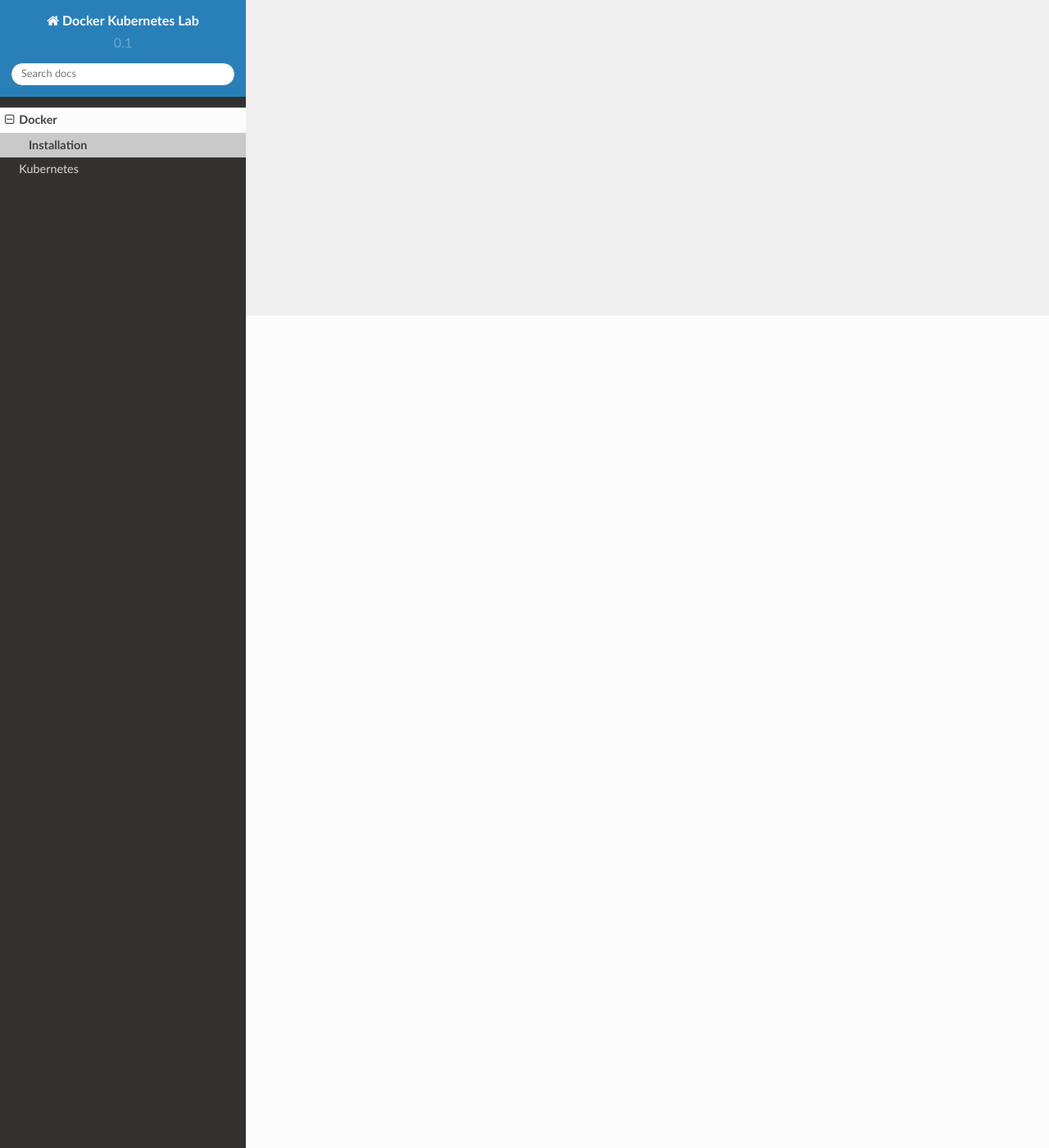
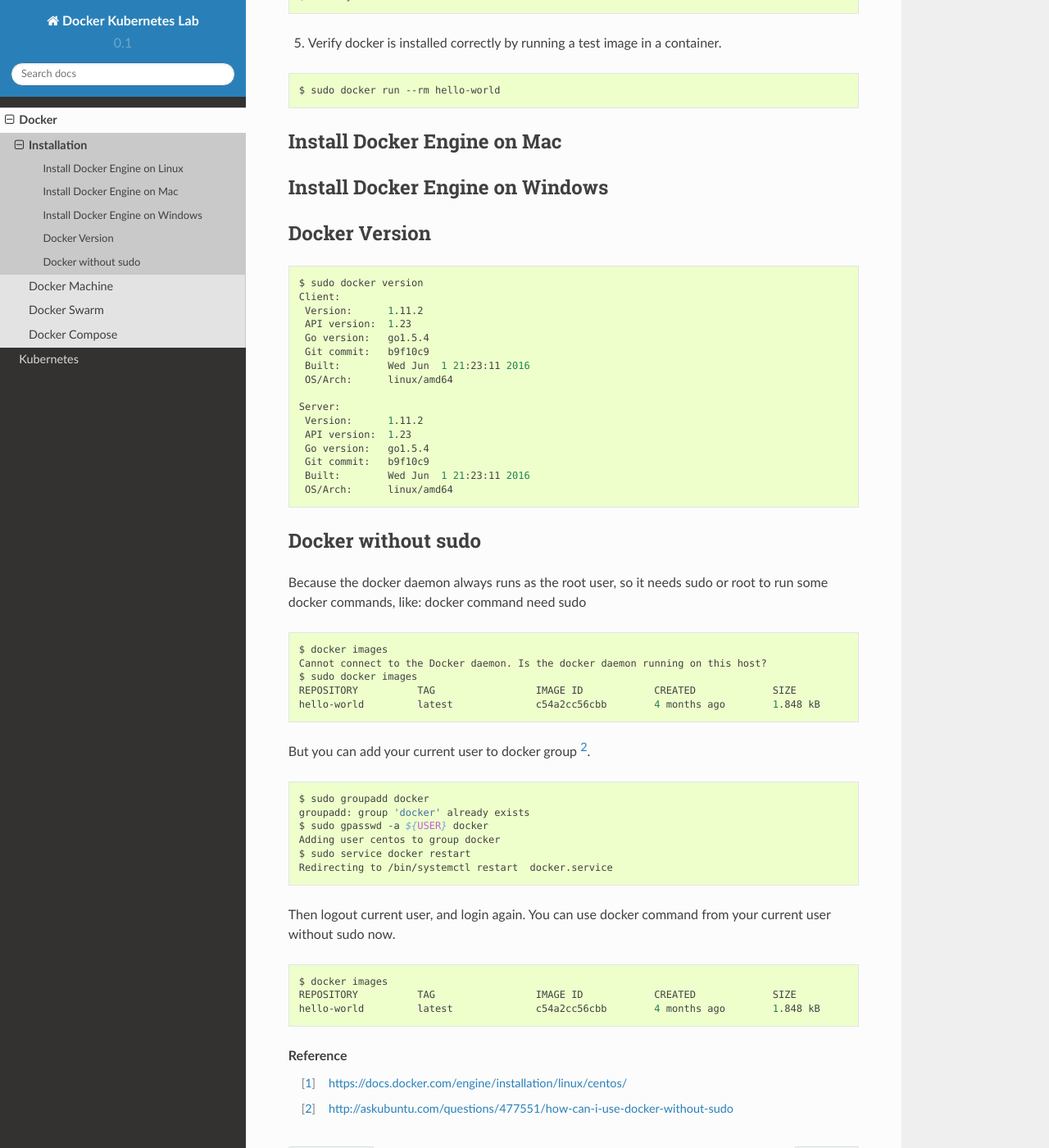
Before and after one commit to xiaopeng163/docker-k8s-lab, a Sphinx documentation site: the page built from docs/source/docker/install.rst, in a window 1280 px wide and 1400 px high, scrolled down 1015 px. Shown: the whole window at 82% size. Built offline with Sphinx 7.4.7 and the Read the Docs theme 2.0.0, drawn with Linux system fonts in a browser that asks for light colours; some of the changed text lies outside the part shown.

Commit message:
add some doc for docker install
Signed-off-by: Peng Xiao <xiaoquwl@gmail.com>

```diff
--- a/docs/source/docker.rst
+++ b/docs/source/docker.rst
@@ -5,3 +5,6 @@ Docker
    :maxdepth: 1
 
    docker/install
+   docker/docker-machine
+   docker/docker-swarm
+   docker/docker-compose
--- /dev/null
+++ b/docs/source/docker/docker-compose.rst
@@ -0,0 +1,2 @@
+Docker Compose
+==============
--- /dev/null
+++ b/docs/source/docker/docker-machine.rst
@@ -0,0 +1,2 @@
+Docker Machine
+===============
--- /dev/null
+++ b/docs/source/docker/docker-swarm.rst
@@ -0,0 +1,2 @@
+Docker Swarm
+============
--- a/docs/source/docker/install.rst
+++ b/docs/source/docker/install.rst
@@ -1,2 +1,127 @@
 Installation
 =============
+
+Most of the time, we talk about Docker, it means Docker Engine. It's a lightweight and powerful
+open source containerization technology combined with a work flow for building and containerizing your applications.
+
+
+Install Docker Engine on Linux
+------------------------------
+
+Host information:
+
+.. code-block:: bash
+
+  $ cat /etc/redhat-release
+  CentOS Linux release 7.2.1511 (Core)
+  $ uname -a
+  Linux ip-172-31-43-155 3.10.0-327.28.2.el7.x86_64 #1 SMP Wed Aug 3 11:11:39 UTC 2016 x86_64 x86_64 x86_64 GNU/Linux
+
+Install with scripts [#f1]_:
+
+1. Log into your machine as a user with sudo or root privileges.
+Make sure your existing packages are up-to-date.
+
+.. code-block:: bash
+
+  $ sudo yum update
+
+
+2. Run the Docker installation script.
+
+.. code-block:: bash
+
+  $ curl -fsSL https://get.docker.com/ | sh
+
+This script adds the docker.repo repository and installs Docker.
+
+3. Enable the service.
+
+.. code-block:: bash
+
+  $ sudo systemctl enable docker.service
+
+4. Start the Docker daemon.
+
+.. code-block:: bash
+
+  $ sudo systemctl start docker
+
+5. Verify docker is installed correctly by running a test image in a container.
+
+.. code-block:: bash
+
+  $ sudo docker run --rm hello-world
+
+
+Install Docker Engine on Mac
+----------------------------
+
+
+Install Docker Engine on Windows
+--------------------------------
+
+
+Docker Version
+--------------
+
+.. code-block:: bash
+
+  $ sudo docker version
+  Client:
+   Version:      1.11.2
+   API version:  1.23
+   Go version:   go1.5.4
+   Git commit:   b9f10c9
+   Built:        Wed Jun  1 21:23:11 2016
+   OS/Arch:      linux/amd64
+
+  Server:
+   Version:      1.11.2
+   API version:  1.23
+   Go version:   go1.5.4
+   Git commit:   b9f10c9
+   Built:        Wed Jun  1 21:23:11 2016
+   OS/Arch:      linux/amd64
+
+
+Docker without sudo
+--------------------
+
+Because the docker daemon always runs as the root user, so it needs sudo or root to run some docker commands, like:
+docker command need sudo
+
+.. code-block:: bash
+
+  $ docker images
+  Cannot connect to the Docker daemon. Is the docker daemon running on this host?
+  $ sudo docker images
+  REPOSITORY          TAG                 IMAGE ID            CREATED             SIZE
+  hello-world         latest              c54a2cc56cbb        4 months ago        1.848 kB
+
+But you can add your current user to docker group [#f2]_.
+
+.. code-block:: bash
+
+  $ sudo groupadd docker
+  groupadd: group 'docker' already exists
+  $ sudo gpasswd -a ${USER} docker
+  Adding user centos to group docker
+  $ sudo service docker restart
+  Redirecting to /bin/systemctl restart  docker.service
+
+Then logout current user, and login again. You can use docker command from your current user without sudo now.
+
+.. code-block:: bash
+
+  $ docker images
+  REPOSITORY          TAG                 IMAGE ID            CREATED             SIZE
+  hello-world         latest              c54a2cc56cbb        4 months ago        1.848 kB
+
+
+
+.. rubric:: Reference
+
+
+.. [#f1] https://docs.docker.com/engine/installation/linux/centos/
+.. [#f2] http://askubuntu.com/questions/477551/how-can-i-use-docker-without-sudo
```
